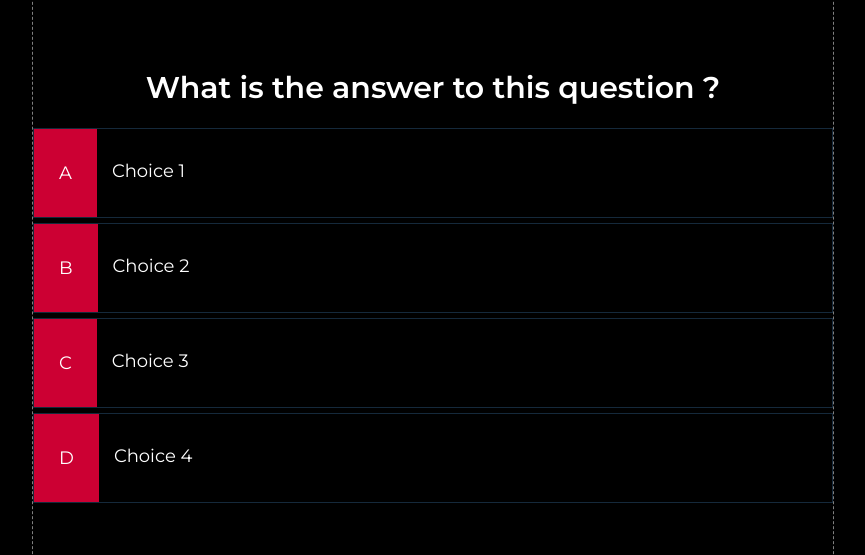
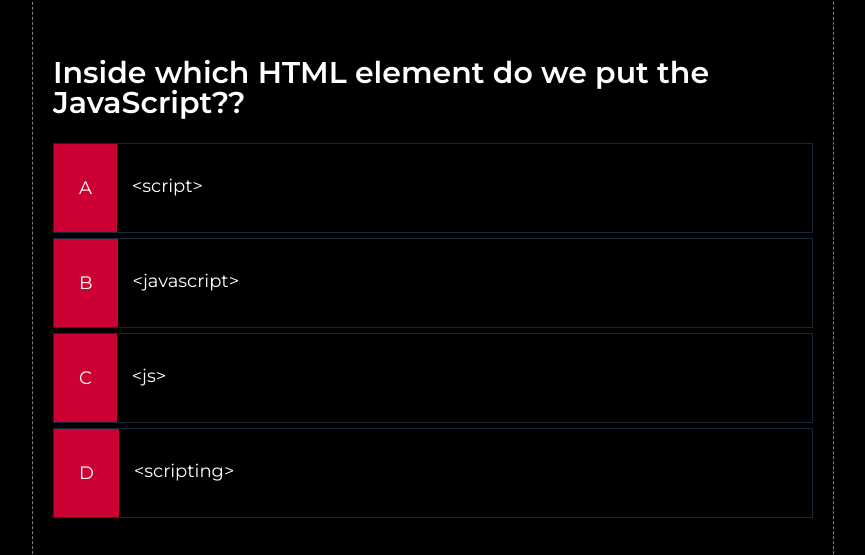
Before and after one commit to adel1982/js-vanilla-quiz-app, a website: page game.html in a window 1280 px wide. Shown: the part 122-677 px from the top of the page, without its empty margins (207-1072 px from the left). Drawn offline with Linux system fonts and the light colour scheme.

Commit message:
Adding questions

```diff
--- a/game.html
+++ b/game.html
@@ -6,7 +6,7 @@
   <meta http-equiv="X-UA-Compatible" content="ie=edge">
   <title>Quick Quiz - Play</title>
   <link rel="stylesheet" href="css/styles.css">
-  <script src="js/app.js" defer></script>
+  <script src="js/game.js" defer></script>
 </head>
 <body>
   <div class="container">
@@ -14,19 +14,19 @@
       <h2 id="question" class="title-02">What is the answer to this question ?</h2>
       <div class="choice-container">
         <p class="choice-prefix">A</p>
-        <p class="choice-text">Choice 1</p>
+        <p class="choice-text" data-number="1">Choice 1</p>
       </div>
       <div class="choice-container">
         <p class="choice-prefix">B</p>
-        <p class="choice-text">Choice 2</p>
+        <p class="choice-text" data-number="2">Choice 2</p>
       </div>
       <div class="choice-container">
         <p class="choice-prefix">C</p>
-        <p class="choice-text">Choice 3</p>
+        <p class="choice-text" data-number="3">Choice 3</p>
       </div>
       <div class="choice-container">
         <p class="choice-prefix">D</p>
-        <p class="choice-text">Choice 4</p>
+        <p class="choice-text" data-number="4">Choice 4</p>
       </div>
     </div>
   </div>
--- /dev/null
+++ b/js/game.js
@@ -0,0 +1,88 @@
+const question = document.getElementById('question');
+const choices = Array.from(document.getElementsByClassName('choice-text'));
+
+let currentQuestion = {};
+let acceptingAnswers = true;
+let score = 0;
+let questionCounter = 0;
+let availableQuestion = [];
+
+let questions = [
+  {
+    question: "Inside which HTML element do we put the JavaScript??",
+    choice1: "<script>",
+    choice2: "<javascript>",
+    choice3: "<js>",
+    choice4: "<scripting>",
+    answer: 1
+  },
+  {
+    question:
+      "What is the correct syntax for referring to an external script called 'xxx.js'?",
+    choice1: "<script href='xxx.js'>",
+    choice2: "<script name='xxx.js'>",
+    choice3: "<script src='xxx.js'>",
+    choice4: "<script file='xxx.js'>",
+    answer: 3
+  },
+  {
+    question: " How do you write 'Hello World' in an alert box?",
+    choice1: "msgBox('Hello World');",
+    choice2: "alertBox('Hello World');",
+    choice3: "msg('Hello World');",
+    choice4: "alert('Hello World');",
+    answer: 4
+  }
+];
+
+/*------------------------------------*\
+  $ CONSTANTS
+\*------------------------------------*/
+const CORRECT_BONUS = 10;
+const MAX_QUESTIONS = 2;
+
+startGame = () => {
+  questionCounter = 0;
+  score = 0;
+  availableQuestions = [...questions];
+  getNewQuestion();
+}
+
+// Random next question
+getNewQuestion = () => {
+  if(availableQuestions.length === 0 || question.counter > MAX_QUESTIONS) {
+    // Go to the end page
+    return window.location.assign('/end.html');
+  }
+
+  questionCounter++;
+  const questionIndex = Math.floor(Math.random() * availableQuestions.length);
+
+  currentQuestion = availableQuestions[questionIndex];
+  question.innerText = currentQuestion.question;
+
+  choices.forEach(choice => {
+    const number = choice.dataset['number'];
+    choice.innerText = currentQuestion['choice' + number];
+  });
+
+  availableQuestions.splice(questionIndex, 1);
+
+  acceptingAnswers = true;
+}
+
+// Choice answer
+choices.forEach(choice => {
+  choice.addEventListener('click', e => {
+    if(!acceptingAnswers) return;
+
+    acceptingAnswers = false;
+    const selectedChoice = e.target;
+    const selectAnswer = selectedChoice.dataset['number'];
+
+    getNewQuestion();
+  })
+});
+
+
+startGame();
--- a/scss/base/_base.scss
+++ b/scss/base/_base.scss
@@ -20,6 +20,7 @@ body {
   outline: 1px dashed grey;
   margin: 0 auto;
   max-width: 80rem;
+  padding: 2rem;
   width: 100vw; height: 100vh;
 }
 
--- a/scss/layout/_game.scss
+++ b/scss/layout/_game.scss
@@ -21,5 +21,6 @@
   }
   .choice-text {
     @include rem(padding, 1.5rem);
+    width: 100%;
   }
 }
```
Also changed, not shown: index.html (+0 -1 lines), css/styles.css, js/app.js (deleted), 1 other file.
